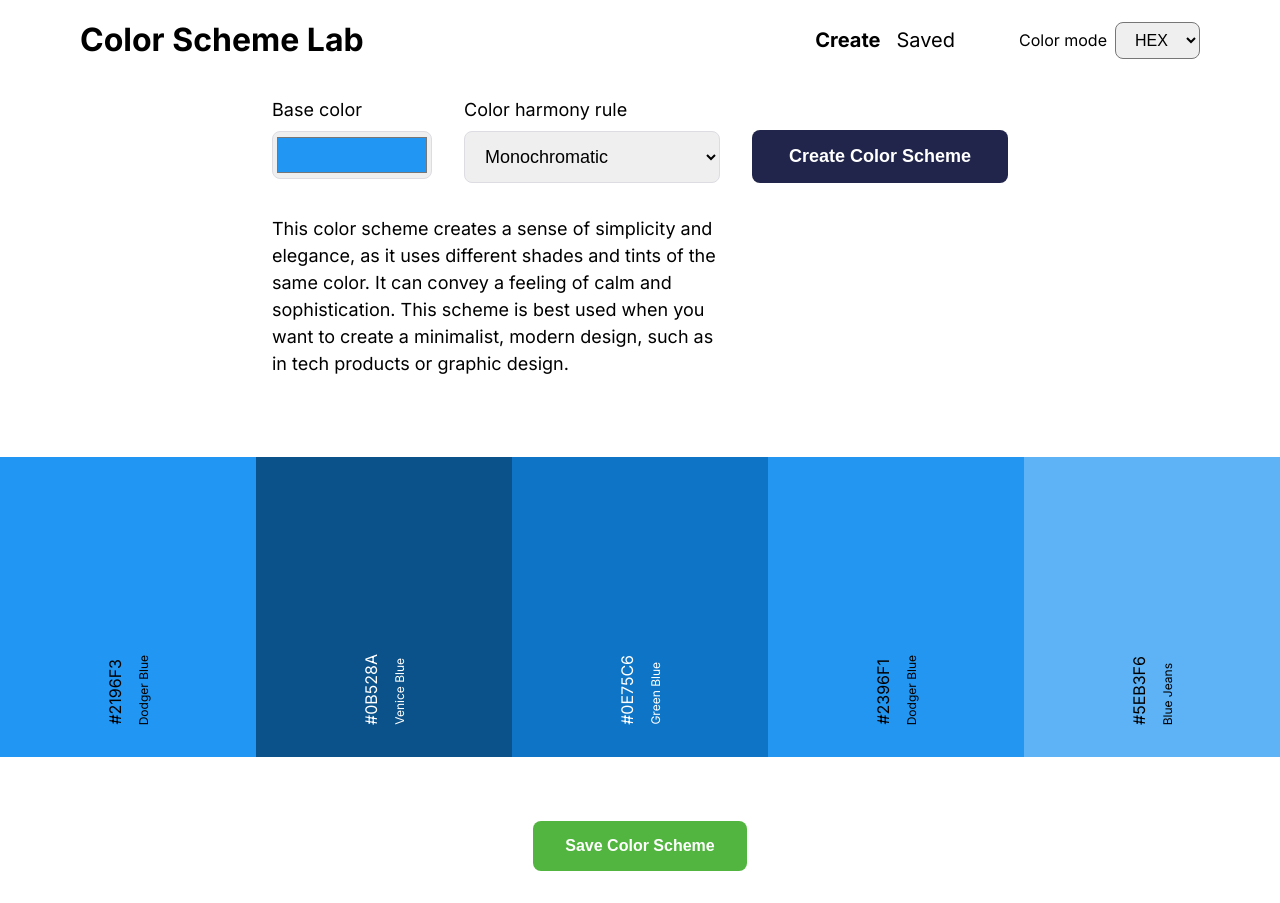
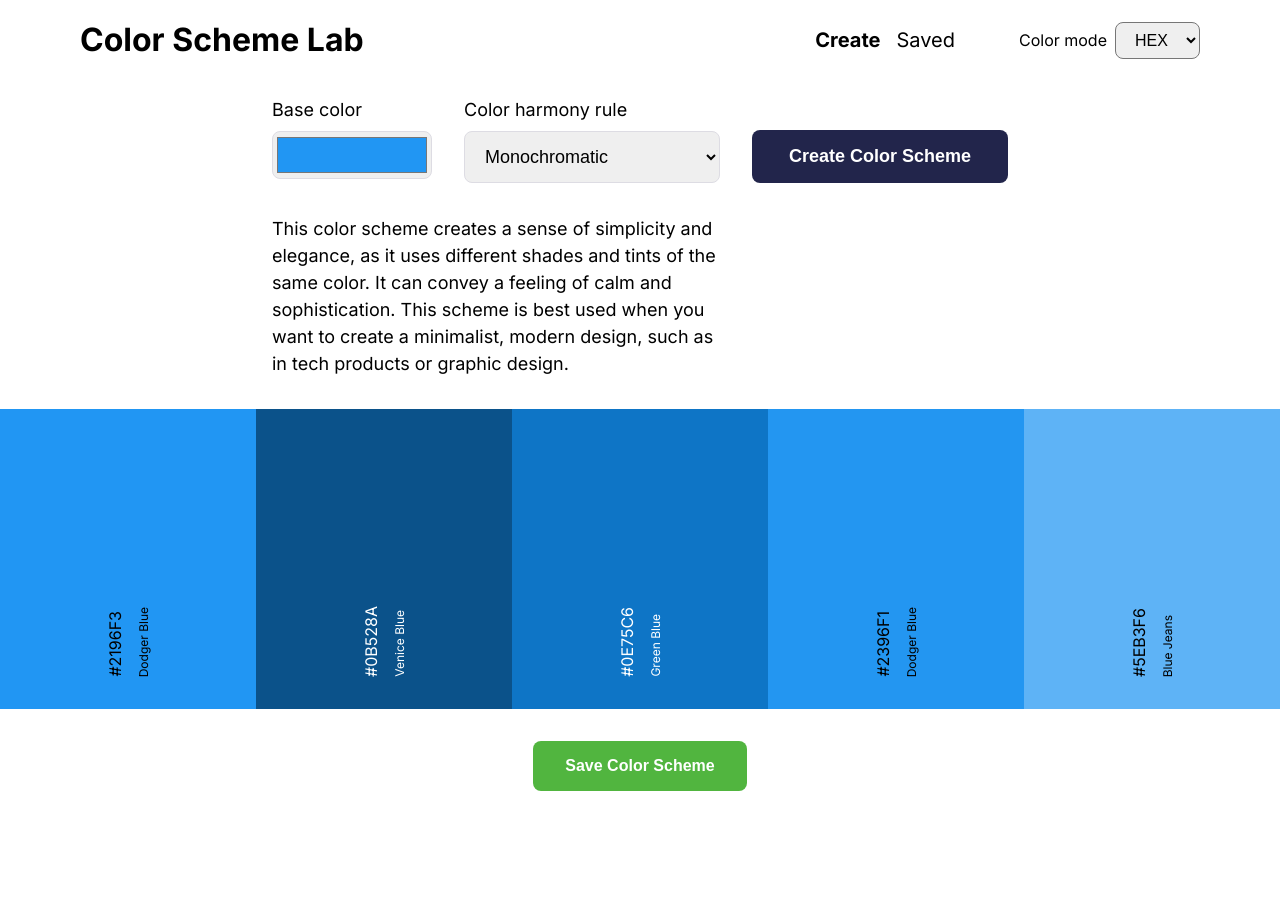
Before and after one commit to goranstevanovic/color-scheme-lab, a React (Create React App) app: page / in a window 1280 px wide. After the commit the page ends 823 px from the top, so only its background shows below. Built offline with nearby package versions, Linux system fonts and the light colour scheme.

Commit message:
Style color scheme title

```diff
--- a/src/components/ColorScheme/ColorScheme.module.css
+++ b/src/components/ColorScheme/ColorScheme.module.css
@@ -8,7 +8,13 @@
   align-self: center;
 }
 
+.colorSchemeTitle {
+  margin: 0 1rem;
+  max-width: 70rem;
+  width: 100%;
+}
+
 .colorScheme {
   display: flex;
-  margin: 4rem 0;
+  margin: 1rem 0 2rem;
 }
--- a/src/components/ColorScheme/index.tsx
+++ b/src/components/ColorScheme/index.tsx
@@ -45,7 +45,7 @@ function ColorScheme({
   return (
     <div className={styles.colorSchemeWrapper}>
       {colorSchemeTitle && (
-        <p className="colorSchemeTitle">{colorSchemeTitle}</p>
+        <p className={styles.colorSchemeTitle}>{colorSchemeTitle}</p>
       )}
       <div className={styles.colorScheme}>
         {baseColorSwatch}
```
